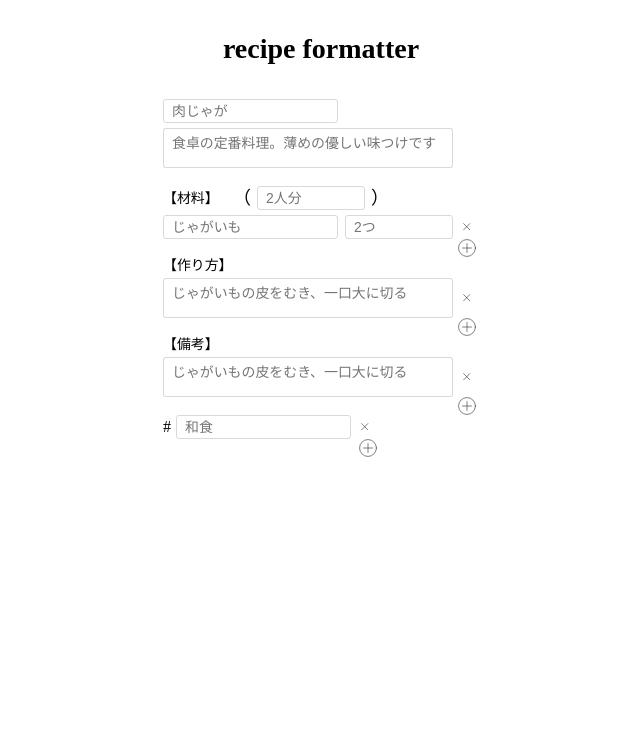
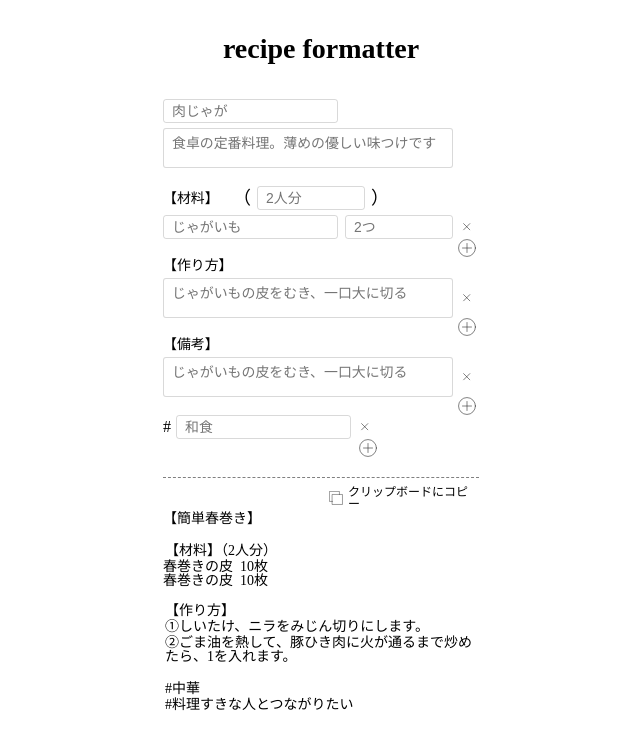
Before and after one commit to YukiAmakawa/RecipeFormatter, a Vue app: page / in a window 1280 px wide. Shown: the top 748 px of the page, without its empty margins (319-959 px from the left). Built offline with nearby package versions, Linux system fonts and the light colour scheme; a web font is replaced by a local one.

Commit message:
add: フォーマットされたテキスのコンポーネント追加

```diff
--- /dev/null
+++ b/src/components/organisms/FormattedText.vue
@@ -0,0 +1,46 @@
+<template lang="pug">
+  .FormattedText
+    p.formatted-title
+      .name 【簡単春巻き】
+    <br>
+    p.formatted-ingredients 【材料】（2人分）
+    ul.formatted-ingredients-list
+      li.ingredient
+        span.name 春巻きの皮&nbsp;&nbsp;
+        span.amount 10枚
+      li.ingredient
+        span.name 春巻きの皮&nbsp;&nbsp;
+        span.amount 10枚
+    <br>
+    p.formatted-steps 【作り方】
+    ul.formatted-steps-list
+      li.ingredient
+        p.description ①しいたけ、ニラをみじん切りにします。
+        p.description ②ごま油を熱して、豚ひき肉に火が通るまで炒めたら、1を入れます。
+    <br>
+    ul.formatted-hashtags-list
+      li.hastag
+        p.title #中華
+        p.title #料理すきな人とつながりたい
+</template>
+<script>
+import HashTagItem from "../molecules/HashTagItem.vue";
+import AddIcon from "../../assets/icons/Orion_add-circle.svg";
+
+export default {
+  components: {
+    HashTagItem,
+    AddIcon
+  },
+  props: {}
+};
+</script>
+<style lang="scss" scoped>
+.FormattedText {
+  width: 100%;
+  font-size: 14px;
+  p {
+    margin: 2px;
+  }
+}
+</style>
--- a/src/pages/recipes/index.vue
+++ b/src/pages/recipes/index.vue
@@ -7,6 +7,8 @@
       step-list.step-list(:steps="steps")
       memo-list.memo-list(:memos="memos")
       hash-tag-list.hash-tag-list(:hashtags="hashtags")
+      message-copy.message-copy
+      formatted-text
 </template>
 
 <script lang="ts">
@@ -16,6 +18,8 @@ import RecipeTitle from "../../components/molecules/RecipeTitle.vue";
 import IngredientList from "../../components/organisms/IngredientList.vue";
 import StepList from "../../components/organisms/StepList.vue";
 import MemoList from "../../components/organisms/MemoList.vue";
+import MessageCopy from "../../components/molecules/MessageCopy.vue";
+import FormattedText from "../../components/organisms/FormattedText.vue";
 import HashTagList from "../../components/organisms/HashTagList.vue";
 import { Hashtag } from "../../components/molecules/HashTagItem.vue";
 import { Ingredient } from "../../components/molecules/IngredientItem.vue";
@@ -41,7 +45,9 @@ export default Vue.extend({
     IngredientList,
     StepList,
     MemoList,
-    HashTagList
+    HashTagList,
+    MessageCopy,
+    FormattedText
   },
   data: (): Data => ({
     recipe: {
@@ -80,5 +86,8 @@ export default Vue.extend({
   .ingredient-list {
     margin-top: 15px;
   }
+  .message-copy {
+    margin-top: 20px;
+  }
 }
 </style>
```
